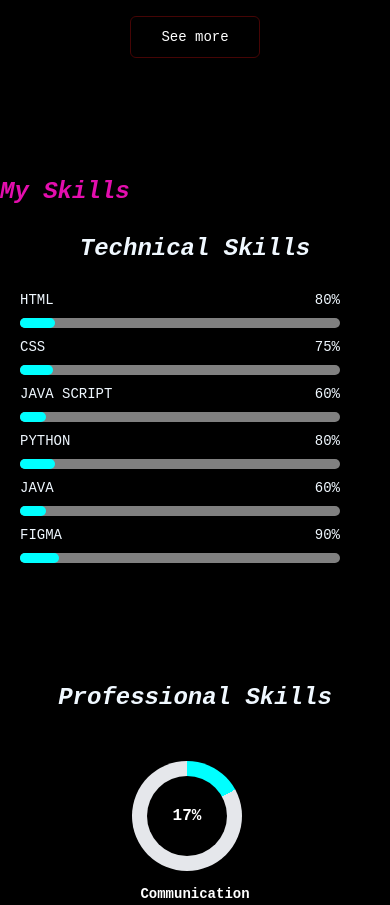
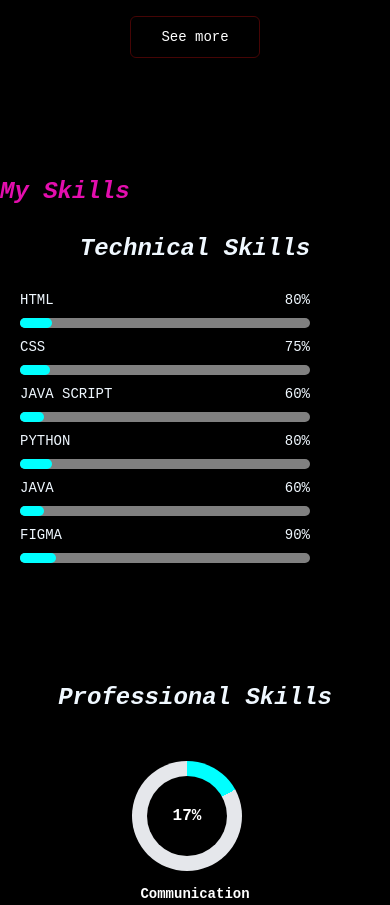
Before and after one commit to Yuvasri494/portfolio-yuva, a plain HTML site: page index.html in a window 390 px wide. Shown: the part 4479-5384 px from the top of the page. Drawn offline with Linux system fonts and the light colour scheme.

Commit message:
Update style.css

```diff
--- a/style.css
+++ b/style.css
@@ -1037,9 +1037,9 @@ form .btn2{
   }
 @media (max-width: 600px) {
   .skill-bar {
-    width: 320px;  /* or your preferred width */
+    width: 290px;  /* or your preferred width */
     height: 15px;
-    margin: 30 auto;  /* centers skill bars */
+    margin: 20 auto;  /* centers skill bars */
     display: block;
     margin-left: 20px; /* ensures margin auto works */
   }
```
